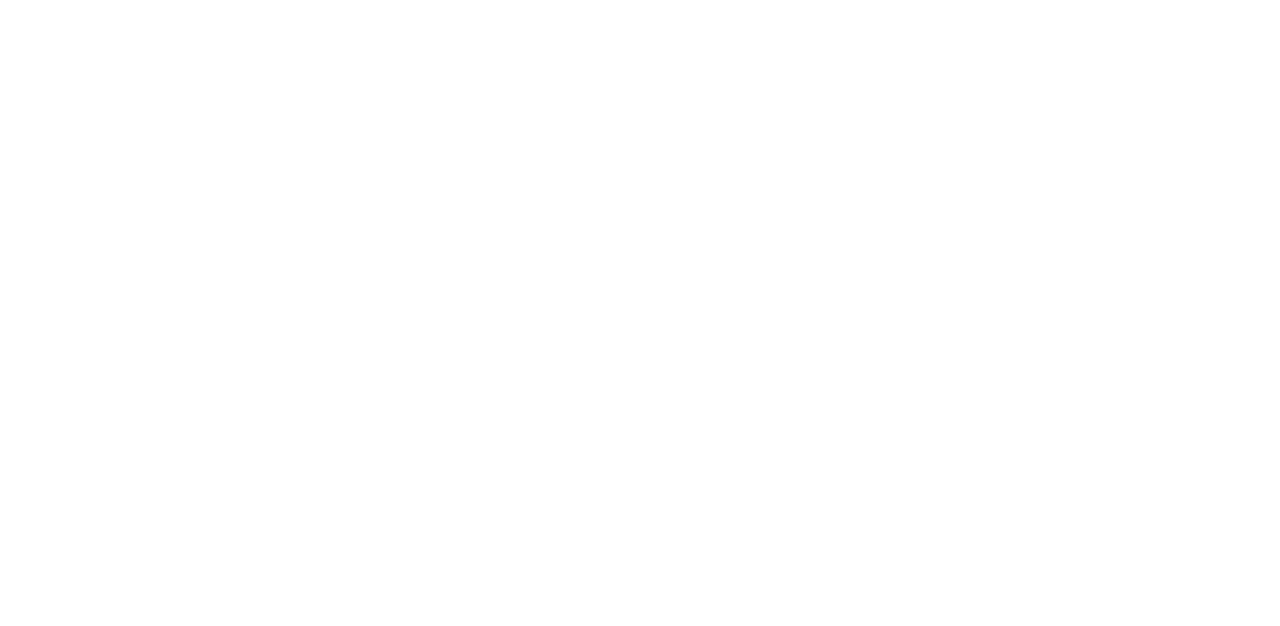
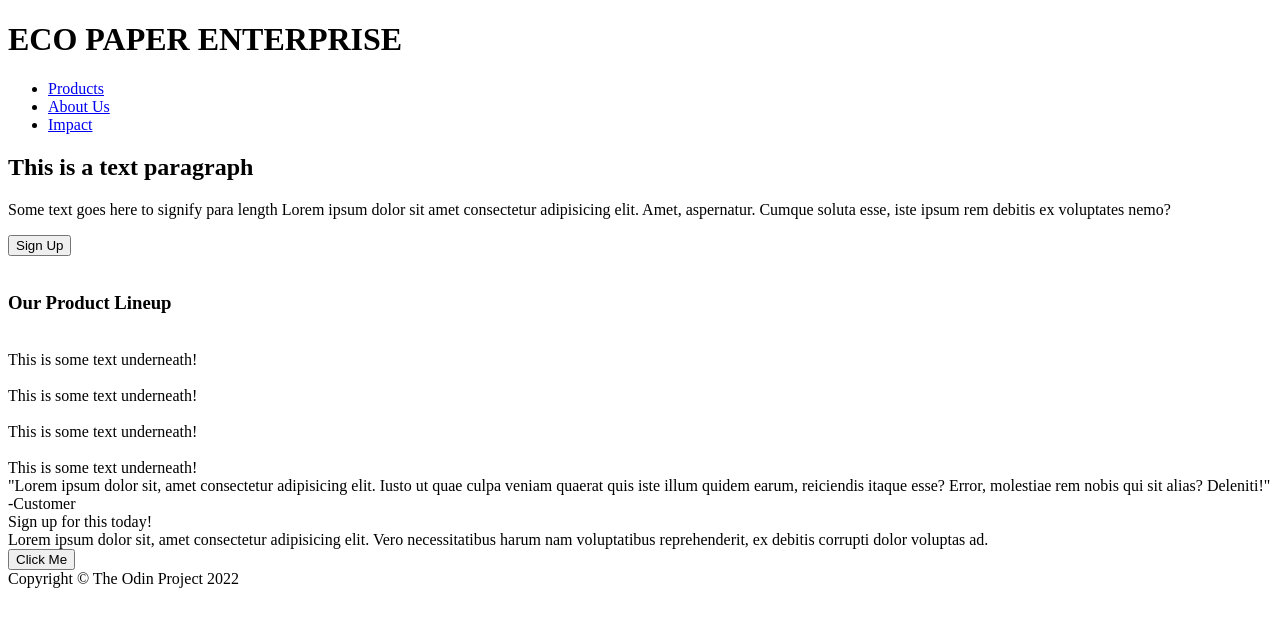
Before and after one commit to codnuked/landing-page, a plain HTML site: page index.html in a window 1280 px wide. Drawn offline with Linux system fonts and the light colour scheme.

Commit message:
added HTML to the webpage

```diff
--- a/index.html
+++ b/index.html
@@ -7,6 +7,63 @@
     <title>Landing Page</title>
 </head>
 <body>
+    <header>
+        <h1>ECO PAPER ENTERPRISE</h1>
+        <ul>
+            <li><a href="#">Products</a></li>
+            <li><a href="#">About Us</a></li>
+            <li><a href="#">Impact</a></li>
+        </ul>
+    </header>
+    <div class="section">
+        <div class="container-left">
+            <h2>This is a text paragraph</h2>
+            <p>Some text goes here to signify para length Lorem ipsum dolor sit amet consectetur adipisicing elit. Amet, aspernatur. Cumque soluta esse, iste ipsum rem debitis ex voluptates nemo?</p>
+            <button>Sign Up</button>
+        </div>
+        <div class="container-right">
+            <img src="" alt="">
+        </div>
+    </div>
+    <div class="section">
+        <h3>Our Product Lineup</h3>
 
+        <div class="product-lineup">
+            <div class="product-one">
+                <img src="" alt="">
+                <div class="img-txt">This is some text underneath!</div>
+            </div>
+            <div class="product-two">
+                <img src="" alt="">
+                <div class="img-txt">This is some text underneath!</div>
+            </div>
+            <div class="product-three">
+                <img src="" alt="">
+                <div class="img-txt">This is some text underneath!</div>
+            </div>
+            <div class="product-four">
+                <img src="" alt="">
+                <div class="img-txt">This is some text underneath!</div>
+            </div>
+        </div>
+    </div>
+    <div class="section">
+        <div class="quote-txt">"Lorem ipsum dolor sit, amet consectetur adipisicing elit. Iusto ut quae culpa veniam quaerat quis iste illum quidem earum, reiciendis itaque esse? Error, molestiae rem nobis qui sit alias? Deleniti!"</div>
+        <div class="quote-by">-Customer</div>
+    </div>
+    <div class="section">
+        <div class="cta-section">
+            <div class="cta-left">
+                <div class="cta-title">Sign up for this today!</div>
+                <div class="cta-text">Lorem ipsum dolor sit, amet consectetur adipisicing elit. Vero necessitatibus harum nam voluptatibus reprehenderit, ex debitis corrupti dolor voluptas ad.</div>
+            </div>
+            <div class="cta-right">
+                <button>Click Me</button>
+            </div>
+        </div>
+    </div>
+    <footer>
+        Copyright © The Odin Project 2022
+    </footer>
 </body>
 </html>
```
